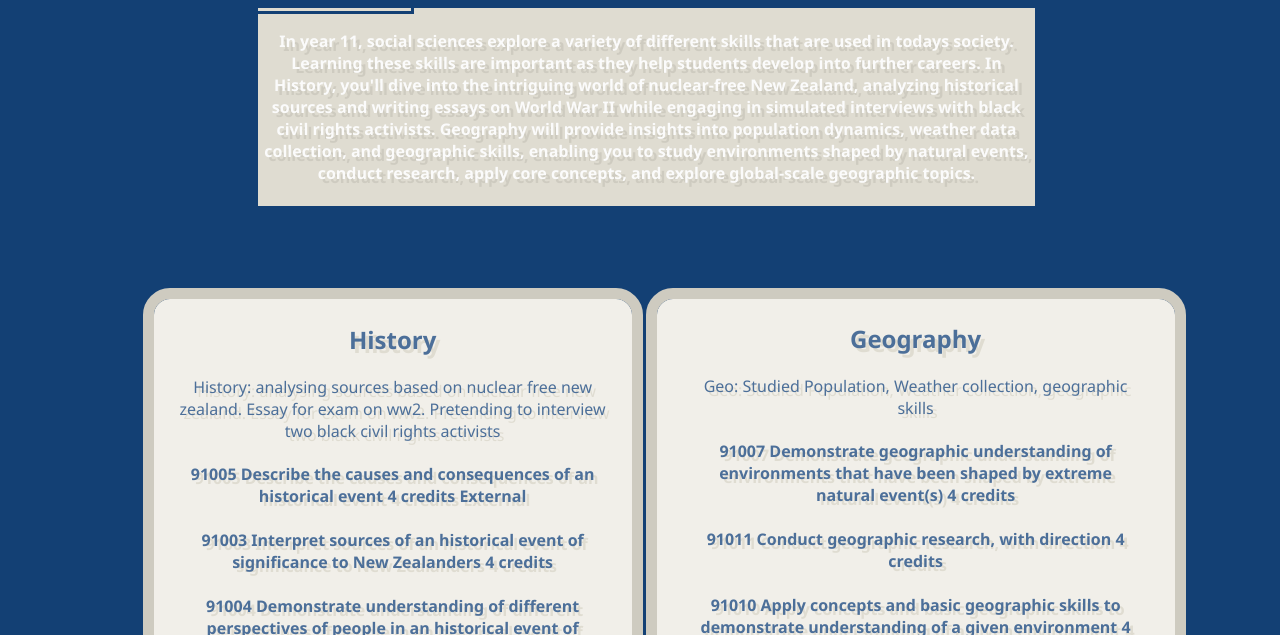
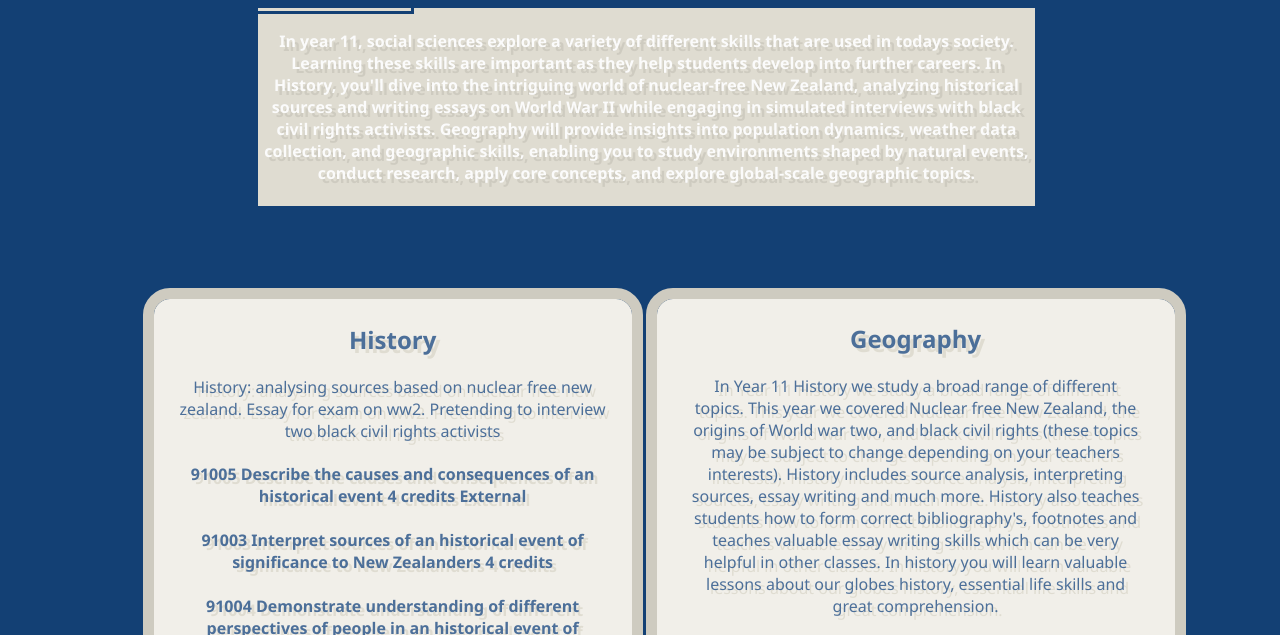
Before and after one commit to bxanca/Noitpo-Website, a plain HTML site: page socialsciences.html in a window 1280 px wide. Shown: the part 132-767 px from the top of the page. Drawn offline with Linux system fonts and the light colour scheme.

Commit message:
history blurb update

```diff
--- a/socialsciences.html
+++ b/socialsciences.html
@@ -62,8 +62,11 @@
   <div class="geo">
 
     <h2> Geography </h2>
-    Geo: Studied Population, Weather collection, geographic skills
-<h4>
+<p>In Year 11 History we study a broad range of different topics. This year we covered Nuclear free New Zealand, the origins of World war two, and black civil rights (these topics may be subject to change depending on your teachers interests).
+  History includes source analysis, interpreting sources, essay writing and much more. History also teaches students how to form correct bibliography's, footnotes and teaches valuable essay writing skills which can be very helpful in other classes. In history you will learn
+   valuable lessons about our globes history, essential life skills and great comprehension. </p>
+
+   <h4>
   91007	Demonstrate geographic understanding of environments that have been shaped by extreme natural event(s)	4 credits
   <br><br>
   91011	Conduct geographic research, with direction	4 credits
```
